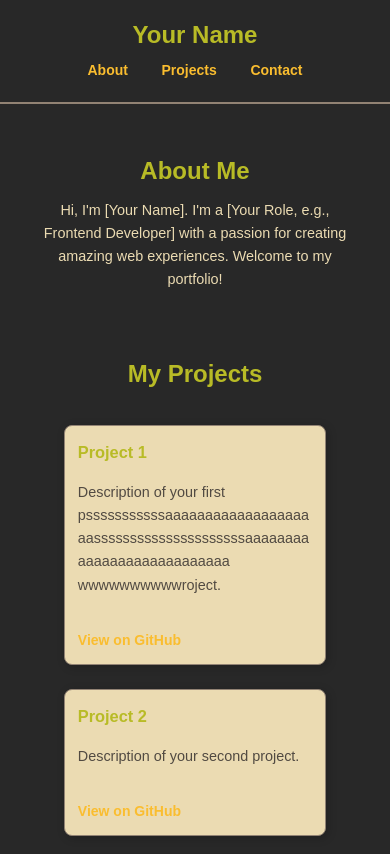
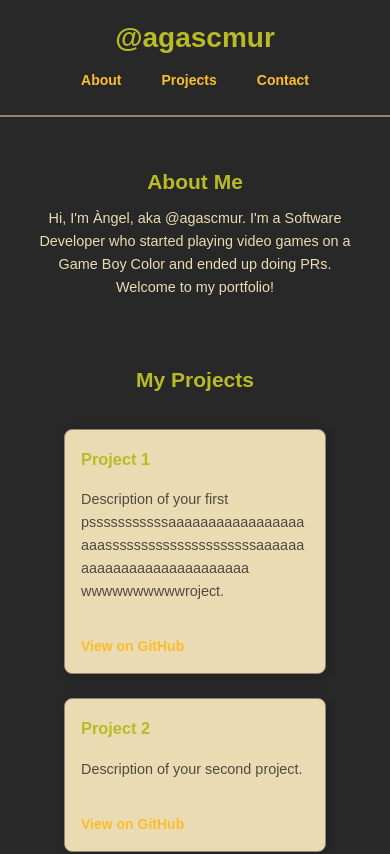
Before and after one commit to agascmur/my-portfolio, a React (Vite) app: page / in a window 390 px wide. Shown: the top 854 px of the page. Built offline with nearby package versions, Linux system fonts and the light colour scheme.

Commit message:
i dont even know whats different

```diff
--- a/src/components/About.jsx
+++ b/src/components/About.jsx
@@ -5,8 +5,9 @@ const About = () => {
     <section id="about">
       <h2>About Me</h2>
       <p>
-        Hi, I'm [Your Name]. I'm a [Your Role, e.g., Frontend Developer] with a passion for
-        creating amazing web experiences. Welcome to my portfolio!
+      Hi, I'm Àngel, aka @agascmur.
+      I'm a Software Developer who started playing video games on a Game Boy Color and ended up doing PRs.
+      Welcome to my portfolio!
       </p>
     </section>
   );
--- a/src/components/Header.jsx
+++ b/src/components/Header.jsx
@@ -4,7 +4,7 @@ import './../styles/components.css';
 const Header = () => {
   return (
     <header className="header">
-      <h1>Your Name</h1>
+      <h1>@agascmur</h1>
       <nav>
         <a href="#about">About</a>
         <a href="#projects">Projects</a>
--- a/src/styles/components.css
+++ b/src/styles/components.css
@@ -171,16 +171,25 @@ footer {
     }
 }
 
-@media (max-width: 480px) {
+@media (max-width: 360px) {
     h1, h2 {
-        font-size: 1.5rem; /* Scale down heading sizes for very small screens */
+        font-size: 1.2rem;
     }
 
     .project-card {
-        padding: 0.8rem; /* Further reduce padding on very small screens */
+        padding: 0.5rem;
     }
 
     .header nav a {
-        padding: 0.3rem 0.8rem; /* Reduce link padding for compactness */
+        padding: 0.2rem 0.5rem;
+        font-size: 0.9rem;
+    }
+
+    section p {
+        font-size: 0.8rem;
+    }
+
+    .project-grid {
+        gap: 0.8rem;
     }
 }
```
